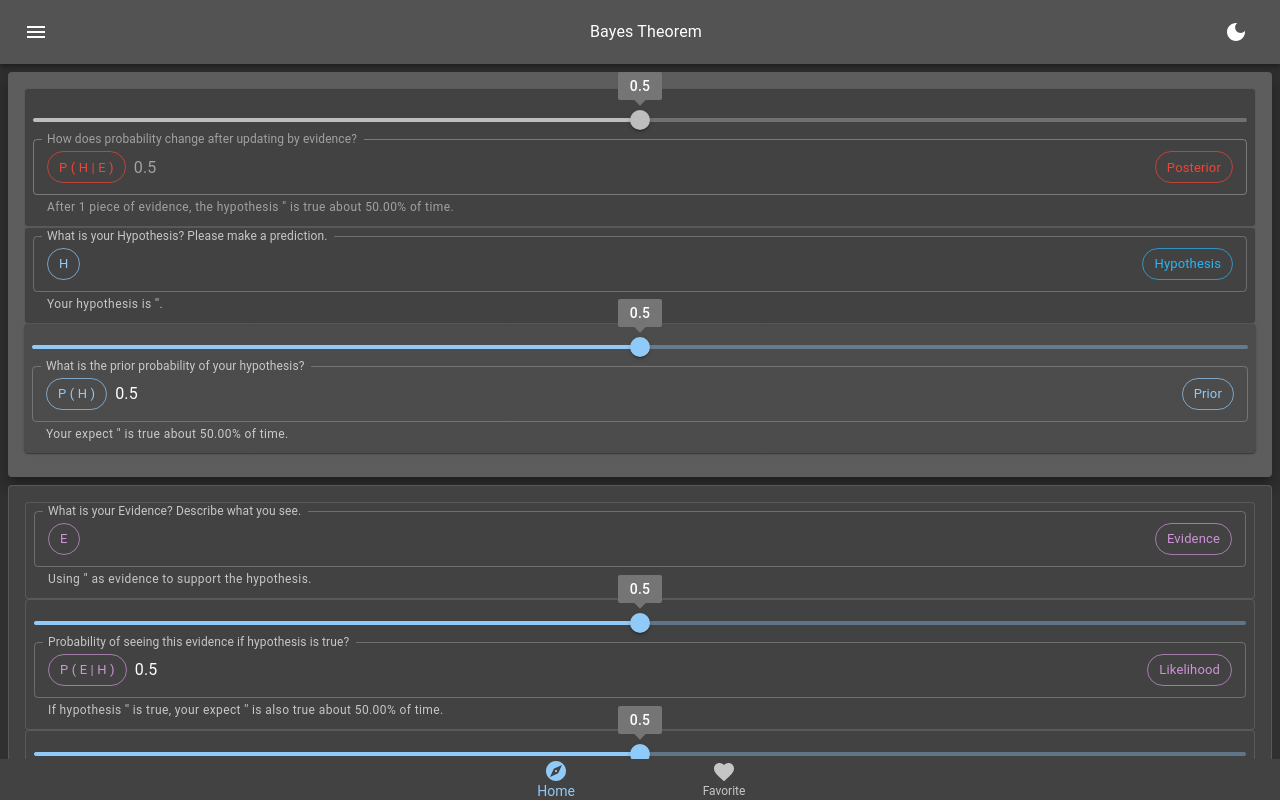
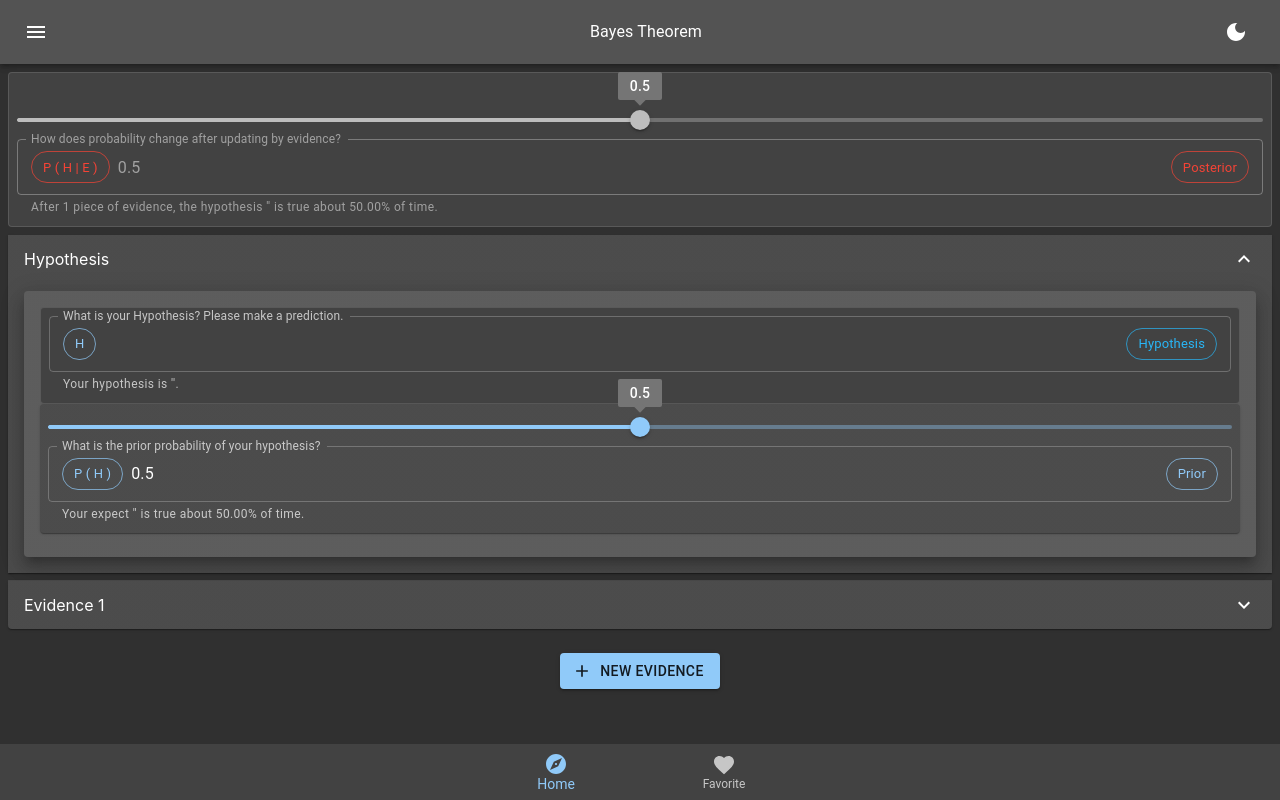
Before and after one commit to quantumsnowball/bayes-domain, a Next.js app: page / in a window 1280 px wide. Both pictures are taken after a click on the button "NEW EVIDENCE". Built offline with nearby package versions, Linux system fonts and the light colour scheme.

Commit message:
layout: accordion collapse

```diff
--- a/components/Pages/Home/EvidenceCard/index.tsx
+++ b/components/Pages/Home/EvidenceCard/index.tsx
@@ -1,14 +1,16 @@
 import {
+  Accordion,
+  AccordionDetails,
+  AccordionSummary,
   Box,
   Button,
   Card, CardActions, CardContent,
-  Typography
 } from "@mui/material"
 import DeleteIcon from '@mui/icons-material/Delete'
-import { useDispatch, useSelector } from "react-redux"
+import { useDispatch } from "react-redux"
 import { contentActions } from "../../../../redux/slices/contentSlice"
 import { useState } from "react"
-import { RootState } from "../../../../redux/store"
+import ExpandMoreIcon from '@mui/icons-material/ExpandMore'
 import TitlePrompt from "./TitlePrompt"
 import LikelihoodPrompt from "./LikelihoodPrompt"
 import NormalizerPrompt from "./NormalizerPrompt"
@@ -24,10 +26,23 @@ function EvidenceCard({ index }: EvidenceCardProps) {
   const [expanded, setExpanded] = useState(false)
 
   return (
+    <Accordion
+      disableGutters
+      elevation={1}
+      sx={{ m: 1 }}
+      expanded={expanded}
+      onChange={(e, isExpanded) => {
+        setExpanded(isExpanded)
+      }}
+    >
+      <AccordionSummary
+        expandIcon={<ExpandMoreIcon />}
+      >
+        {`Evidence ${index + 1}`}
+      </AccordionSummary>
+      <AccordionDetails>
         <Card
           variant='outlined'
-      sx={{ m: 1 }}
-      onClick={() => setExpanded(!expanded)}
         >
           <CardContent >
             <TitlePrompt {...{ index }} />
@@ -47,6 +62,8 @@ function EvidenceCard({ index }: EvidenceCardProps) {
             </Button>
           </CardActions>
         </Card>
+      </AccordionDetails>
+    </Accordion>
   )
 }
 
--- a/components/Pages/Home/HypothesisCard/PosteriorShow.tsx
+++ b/components/Pages/Home/HypothesisCard/PosteriorShow.tsx
@@ -21,7 +21,10 @@ function PosteriorShow({ posteriorLocal }: PosteriorShowProps) {
     <Paper
       elevation={1}
       variant='outlined'
-      sx={{ p: 1, pt: 2 }}>
+      sx={{
+        m: 1,
+        p: 1, pt: 4
+      }}>
       <Slider
         disabled
         defaultValue={0.5}
--- a/components/Pages/Home/HypothesisCard/index.tsx
+++ b/components/Pages/Home/HypothesisCard/index.tsx
@@ -1,4 +1,4 @@
-import { Card, CardContent, Paper, } from "@mui/material"
+import { Accordion, AccordionDetails, AccordionSummary, Card, CardContent, Paper, } from "@mui/material"
 import { useSelector } from "react-redux"
 import { RootState } from '../../../../redux/store'
 import { useEffect, useState } from "react"
@@ -6,6 +6,7 @@ import TitlePrompt from "./TitlePrompt"
 import PriorPrompt from "./PriorPrompt"
 import PosteriorShow from "./PosteriorShow"
 import { Evidence } from "../../../../types/evidence"
+import ExpandMoreIcon from '@mui/icons-material/ExpandMore'
 
 
 function HypothesisCard() {
@@ -13,6 +14,7 @@ function HypothesisCard() {
   const evidence = useSelector((s: RootState) => s.content.evidence)
   const [priorLocal, setPriorLocal] = useState(prior)
   const [posteriorLocal, setPosteriorLocal] = useState(prior)
+  const [expanded, setExpanded] = useState(true)
 
 
   useEffect(() => {
@@ -23,15 +25,35 @@ function HypothesisCard() {
   }, [prior, evidence])
 
   return (
+    <>
+      <PosteriorShow {...{ posteriorLocal }} />
+      <Accordion
+        disableGutters
+        elevation={1}
+        sx={{ m: 1 }}
+        expanded={expanded}
+        onChange={(e, isExpanded) => {
+          setExpanded(isExpanded)
+        }}
+        defaultExpanded
+      >
+        <AccordionSummary
+          expandIcon={<ExpandMoreIcon />}
+        >
+          Hypothesis
+        </AccordionSummary>
+        <AccordionDetails>
           <Card
             elevation={Math.round(24 * posteriorLocal)}
-      sx={{ m: 1 }}>
+          >
             <CardContent>
-        <PosteriorShow {...{ posteriorLocal }} />
               <TitlePrompt />
               <PriorPrompt {...{ priorLocal, setPriorLocal }} />
             </CardContent>
           </Card >
+        </AccordionDetails>
+      </Accordion>
+    </>
   )
 }
 
```
Lines whose indentation alone changed are shown as unchanged.
